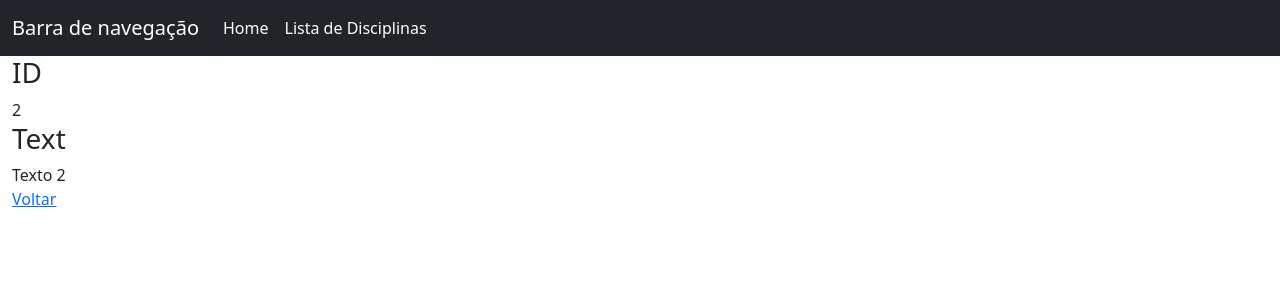
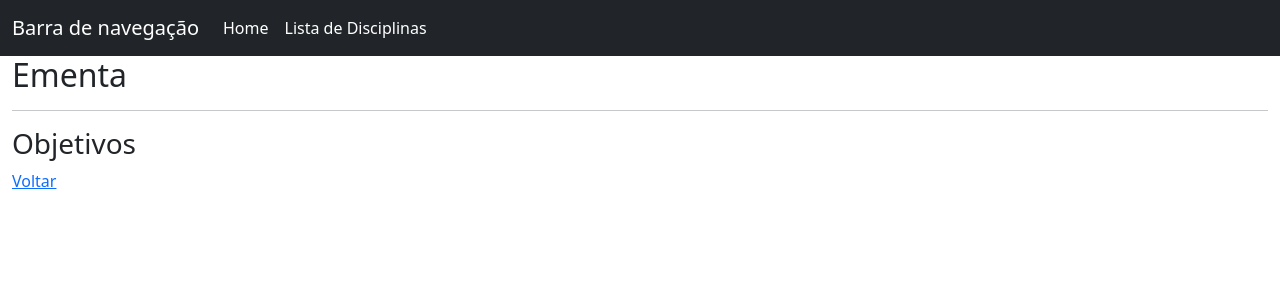
Before and after one commit to christianpinheiro/Exercicio-05, an Angular app: page /list/1 in a window 1280 px wide. Shown: the top 300 px of the page. Built offline with nearby package versions, Linux system fonts and the light colour scheme.

Commit message:
3 files modified

```diff
--- a/src/app/list-details/list-details.component.html
+++ b/src/app/list-details/list-details.component.html
@@ -1,7 +1,7 @@
+<h2>Ementa</h2>
+<div>{{item.text1}}</div>
+<hr/>
 
-
-<h3>ID</h3>
-<div>{{item.id}}</div>
-<h3>Text</h3>
-<div>{{item.text}}</div>
+<h3>Objetivos</h3>
+<div>{{item.text2}}</div>
 <a [routerLink]="['/list']">Voltar</a>
--- a/src/app/list.ts
+++ b/src/app/list.ts
@@ -1,5 +1,6 @@
 export const listData = [
-  {id: 1, text: 'Texto 1'},
+  {text1: 'Recursos e aplicações da tecnologia escolhida', text2: 'Apresentar tecnologias ainda não estudadas ou aprofundar algum tema já visto definido pela coordenadoria do curso em cada unidade. Objetivos específicos. Estudar e aplicar tecnologias de uso corrente na região na qual o curso de insere ou de interesse para o desenvolvimento profissional dos estudantes ou desenvolver temas que aprofundem algum conhecimento já estudado.'},
   {id: 2, text: 'Texto 2'},
-  {id: 3, text: 'Texto 3'}
+  {id: 3, text: 'Texto 3'},
+  {id: 3, text: 'Texto 4'}
 ]
--- a/src/app/list/list.component.html
+++ b/src/app/list/list.component.html
@@ -11,25 +11,25 @@
   <tbody>
 
     <tr>
-      <th scope="row"><a [routerLink]="['/list',1]">ITE005</a></th>
+      <th scope="row"><a [routerLink]="['/list',0]">ITE005</a></th>
       <td>Tópicos Especiais em Sistemas para Internet III</td>
       <td>Quinta-Feira</td>
       <td>19:00-22:30</td>
     </tr>
     <tr>
-      <th scope="row"><a [routerLink]="['/list',2]">IDS002</a></th>
+      <th scope="row"><a [routerLink]="['/list',1]">IDS002</a></th>
       <td>Desenvolvimento para Servidores II </td>
       <td>Quinta-Feira</td>
       <td>19:00-22:30</td>
     </tr>
     <tr>
-      <th scope="row"><a [routerLink]="['/list',3]">ITE004</a></th>
+      <th scope="row"><a [routerLink]="['/list',2]">ITE004</a></th>
       <td>Tópicos Especiais em Sistemas para Internet II</td>
       <td>Sexta-Feira</td>
       <td>19:00-22:30</td>
     </tr>
     <tr>
-      <th scope="row"><a [routerLink]="['/list',4]">ISW013</a></th>
+      <th scope="row"><a [routerLink]="['/list',3]">ISW013</a></th>
       <td>Desenvolvimento para Dispositivos Móveis II</td>
       <td>Sábado</td>
       <td>13:30-17:00</td>
```
